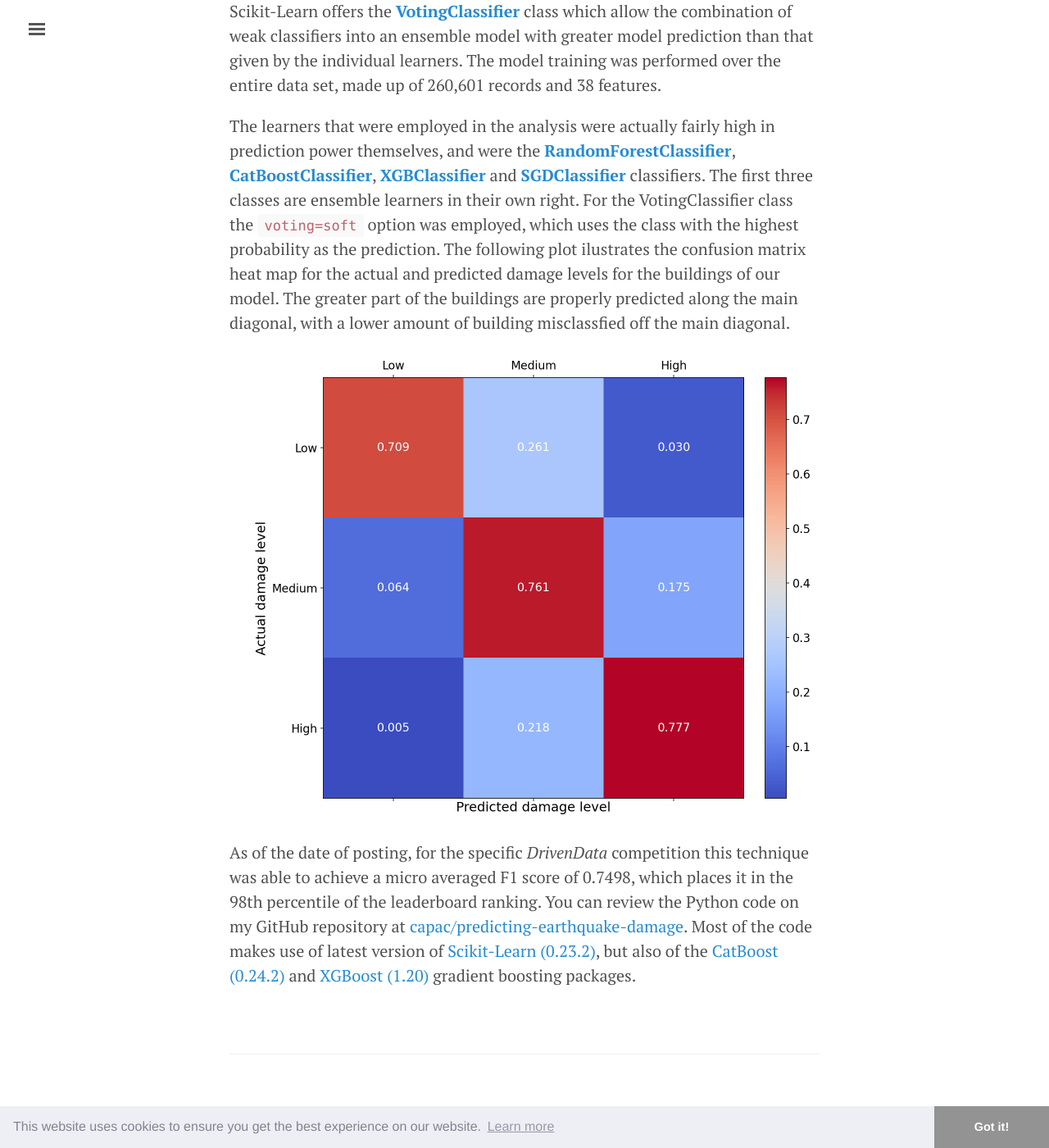
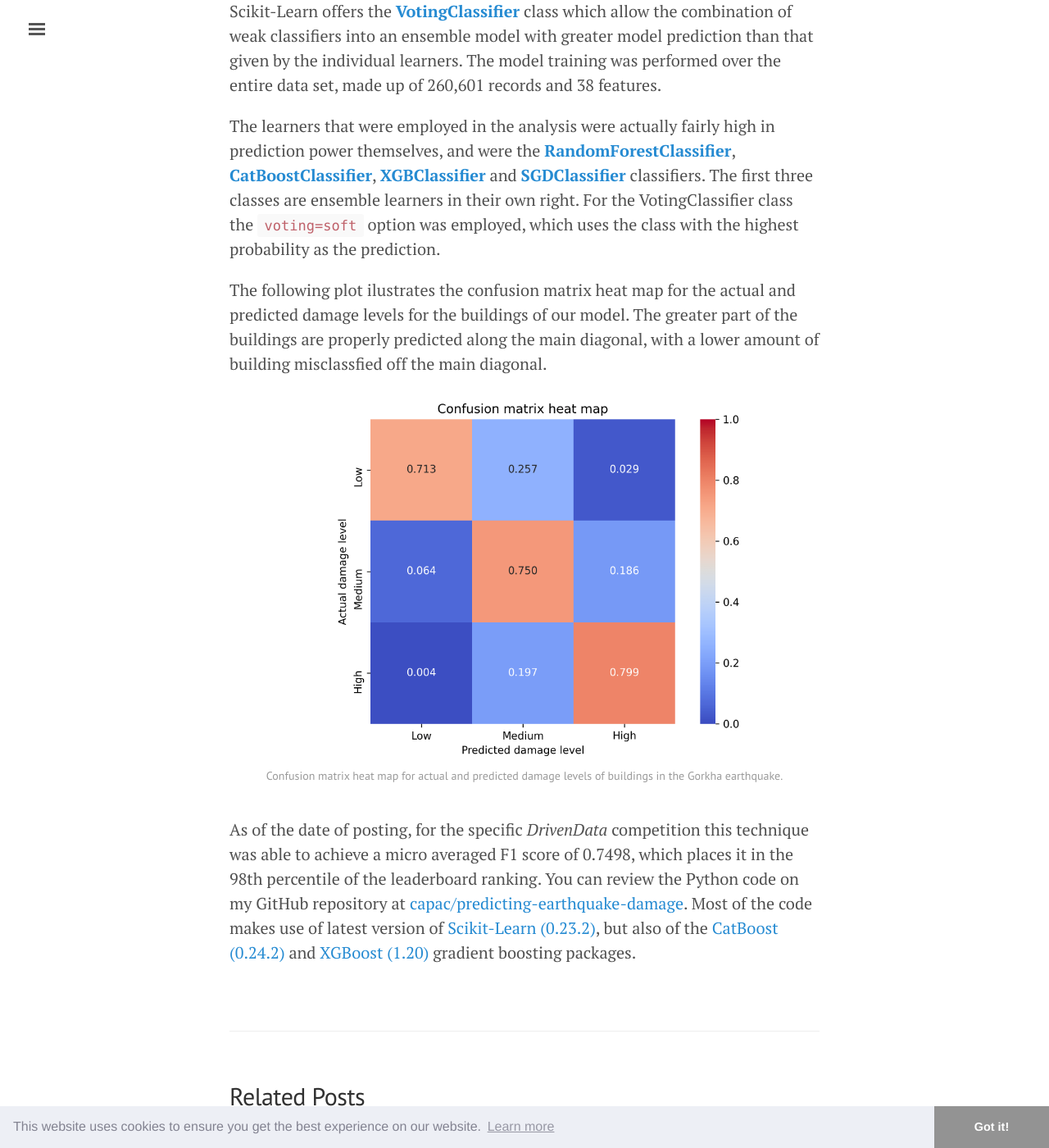
Before and after one commit to capac/personal-homepage, a Jekyll site: the page built from _posts/2020-11-10-predicting-earthquake-damage.md, in a window 1280 px wide and 1400 px high, scrolled down 4770 px. Shown: the whole window at 82% size. Built offline with Jekyll 4.4.1, drawn with Linux system fonts in a browser that asks for light colours.

Commit message:
Updated confusion matrix heatmap plot and added caption to image

```diff
--- a/_posts/2020-11-10-predicting-earthquake-damage.md
+++ b/_posts/2020-11-10-predicting-earthquake-damage.md
@@ -40,8 +40,16 @@ Ensemble learning is a machine learning technique that has been very successful
 
 Scikit-Learn offers the [**VotingClassifier**](https://scikit-learn.org/stable/modules/generated/sklearn.ensemble.VotingClassifier.html) class which allow the combination of weak classifiers into an ensemble model with greater model prediction than that given by the individual learners. The model training was performed over the entire data set, made up of 260,601 records and 38 features.
 
-The learners that were employed in the analysis were actually fairly high in prediction power themselves, and were the  [**RandomForestClassifier**](https://scikit-learn.org/stable/modules/generated/sklearn.ensemble.RandomForestClassifier.html), [**CatBoostClassifier**](https://catboost.ai/docs/concepts/python-reference_catboostclassifier.html), [**XGBClassifier**](https://xgboost.readthedocs.io/en/stable/python/python_api.html#xgboost.XGBClassifier) and [**SGDClassifier**](https://scikit-learn.org/stable/modules/generated/sklearn.linear_model.SGDClassifier.html) classifiers. The first three classes are ensemble learners in their own right. For the VotingClassifier class the `voting=soft` option was employed, which uses the class with the highest probability as the prediction. The following plot ilustrates the confusion matrix heat map for the actual and predicted damage levels for the buildings of our model. The greater part of the buildings are properly predicted along the main diagonal, with a lower amount of building misclassfied off the main diagonal.
+The learners that were employed in the analysis were actually fairly high in prediction power themselves, and were the  [**RandomForestClassifier**](https://scikit-learn.org/stable/modules/generated/sklearn.ensemble.RandomForestClassifier.html), [**CatBoostClassifier**](https://catboost.ai/docs/concepts/python-reference_catboostclassifier.html), [**XGBClassifier**](https://xgboost.readthedocs.io/en/stable/python/python_api.html#xgboost.XGBClassifier) and [**SGDClassifier**](https://scikit-learn.org/stable/modules/generated/sklearn.linear_model.SGDClassifier.html) classifiers. The first three classes are ensemble learners in their own right. For the VotingClassifier class the `voting=soft` option was employed, which uses the class with the highest probability as the prediction.
 
-![Confusion matrix heat map](/assets/predicting-earthquake-damage-with-ensemble-learners/confusion-matrix-heatmap.png)
+The following plot ilustrates the confusion matrix heat map for the actual and predicted damage levels for the buildings of our model. The greater part of the buildings are properly predicted along the main diagonal, with a lower amount of building misclassfied off the main diagonal.
+
+<!-- ![Confusion matrix heat map](/assets/predicting-earthquake-damage-with-ensemble-learners/confusion-matrix-heatmap.png) -->
+
+{% include image.html
+    src="/assets/predicting-earthquake-damage-with-ensemble-learners/confusion-matrix-heatmap.png"
+    alt="Confusion matrix heat map"
+    caption="Confusion matrix heat map for actual and predicted damage levels of buildings in the Gorkha earthquake."
+%}
 
 As of the date of posting, for the specific _DrivenData_ competition this technique was able to achieve a micro averaged F1 score of 0.7498, which places it in the 98th percentile of the leaderboard ranking. You can review the Python code on my GitHub repository at [capac/predicting-earthquake-damage](https://github.com/capac/predicting-earthquake-damage). Most of the code makes use of latest version of [Scikit-Learn (0.23.2)](https://scikit-learn.org/stable/), but also of the [CatBoost (0.24.2)](https://catboost.ai) and [XGBoost (1.20)](https://xgboost.ai) gradient boosting packages.
```
Also changed, not shown: assets/predicting-earthquake-damage-with-ensemble-learners/confusion-matrix-heatmap.png.
